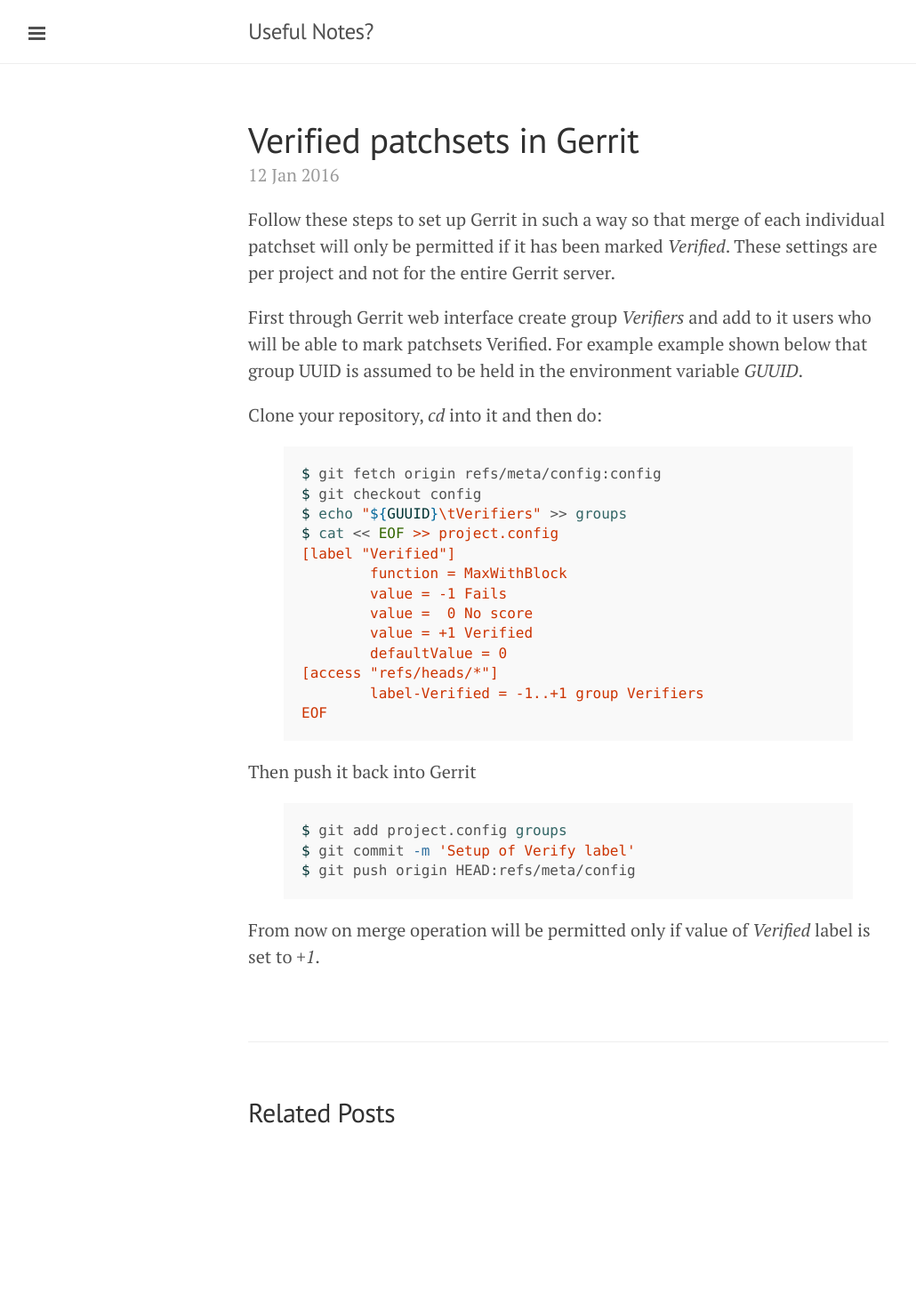
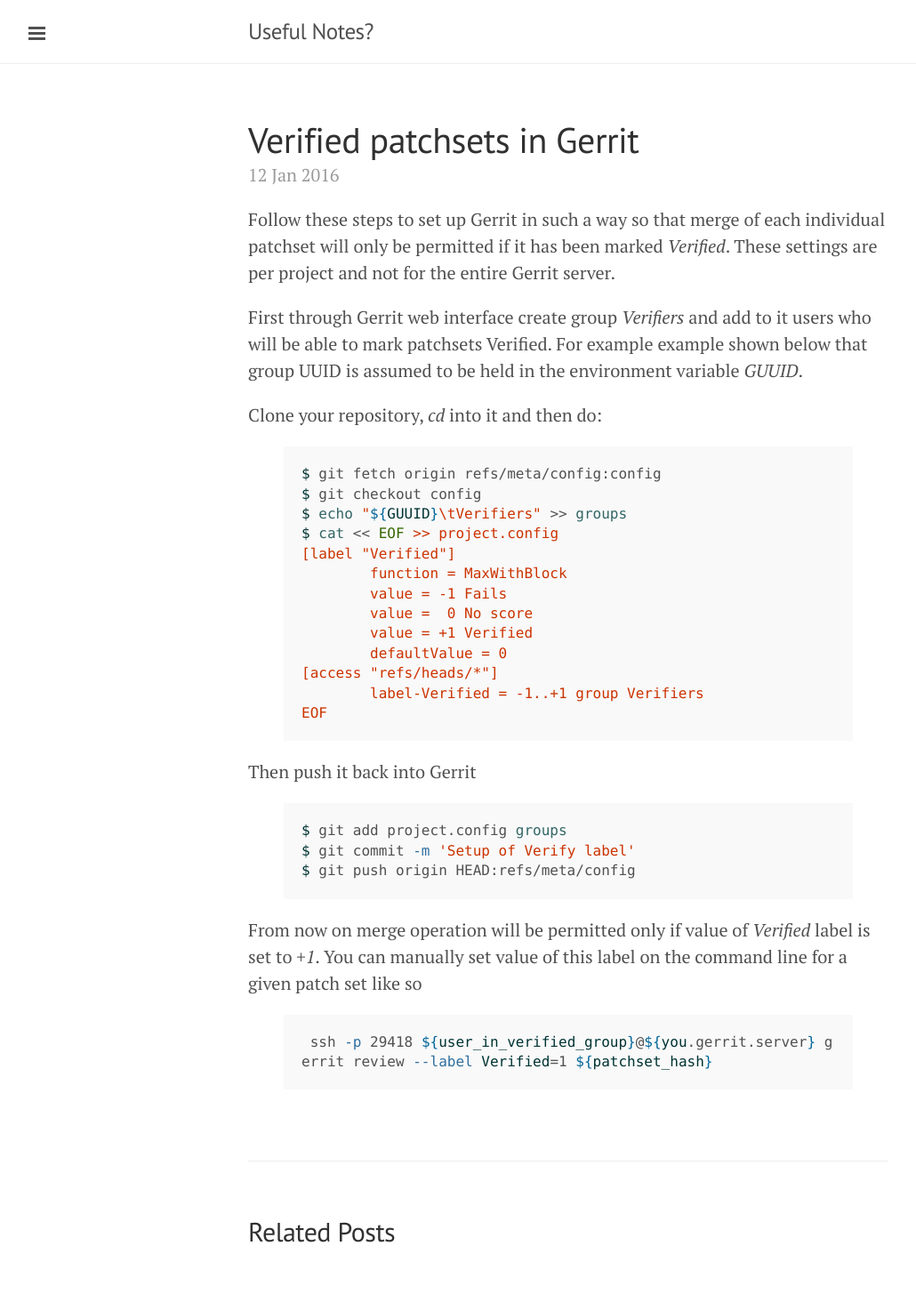
Before and after one commit to priimak/priimak.github.io, a Jekyll site: the page built from _posts/2016-01-12-verified-patchsets-in-gerrit.markdown, in a window 1280 px wide. Shown: the whole page at 89% size, without its empty margins (1-1031 px from the left). Built offline with Jekyll 4.4.1, drawn with Linux system fonts in a browser that asks for light colours; before the commit the page ends 1329 px from its top, so only the background shows below that.

Commit message:
Post update: Verified patchsets in Gerrit

```diff
--- a/_posts/2016-01-12-verified-patchsets-in-gerrit.markdown
+++ b/_posts/2016-01-12-verified-patchsets-in-gerrit.markdown
@@ -33,4 +33,8 @@ $ git commit -m 'Setup of Verify label'
 $ git push origin HEAD:refs/meta/config
 {% endhighlight %}
 
-From now on merge operation will be permitted only if value of *Verified* label is set to *+1*.
+From now on merge operation will be permitted only if value of *Verified* label is set to *+1*. You can manually set value of this label on the command line for a given patch set like so
+
+{% highlight bash %}
+ ssh -p 29418 ${user_in_verified_group}@${you.gerrit.server} gerrit review --label Verified=1 ${patchset_hash}
+{% endhighlight %}
```
